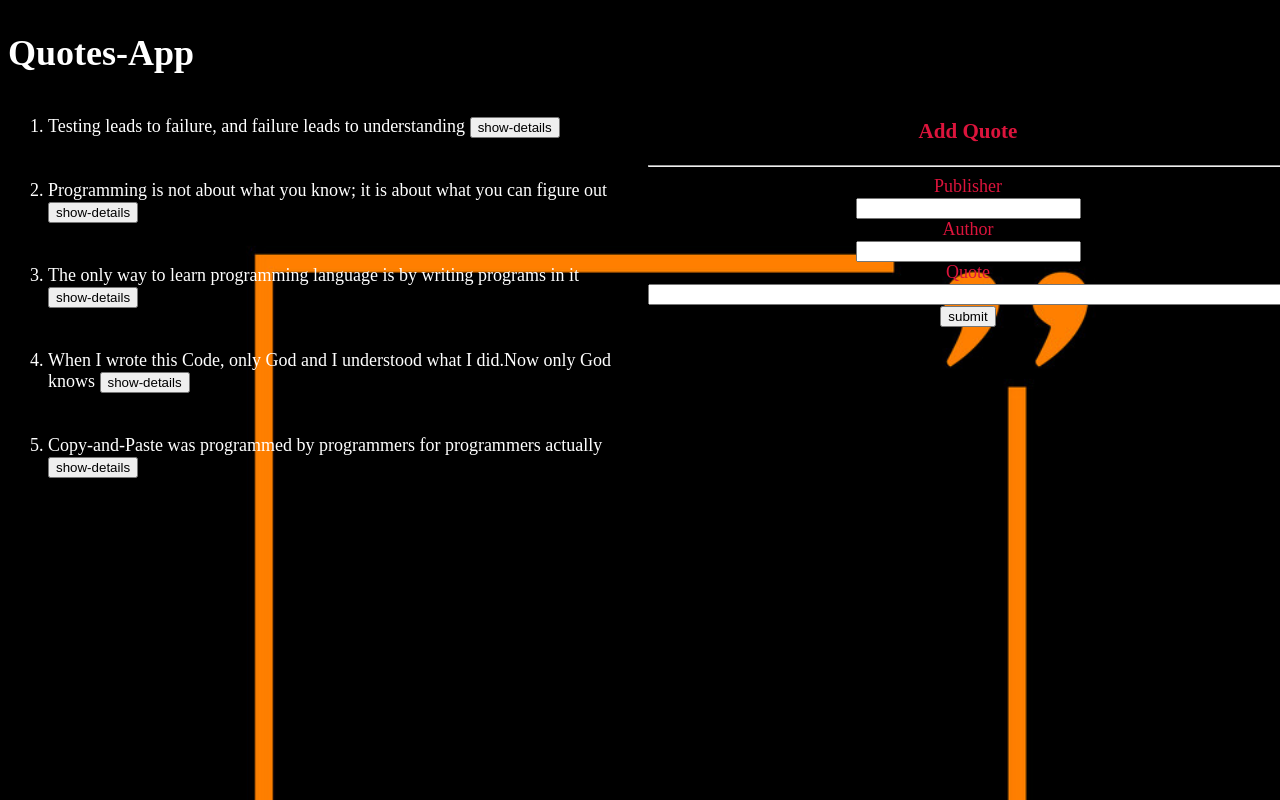
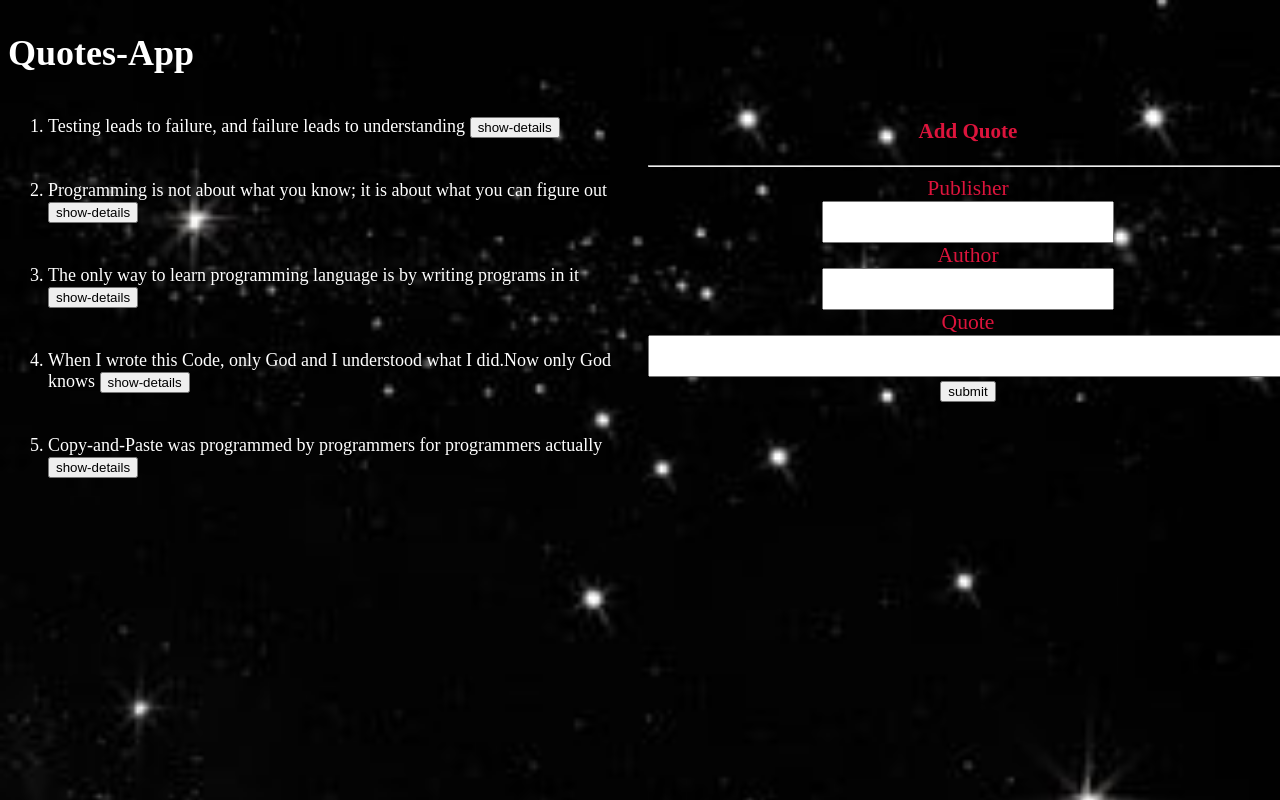
Before and after one commit to asandelarvine/Angular_Quotes, an Angular app: page / in a window 1280 px wide. Built offline with nearby package versions, Linux system fonts and the light colour scheme.

Commit message:
input styling on the form

```diff
--- a/src/app/quotes-details/quotes-details.component.html
+++ b/src/app/quotes-details/quotes-details.component.html
@@ -3,6 +3,7 @@
 {{quotes.quote}}
 
 
+
 <button (click)="DeleteFunction(true)">delete-quote</button>
 <button (click)="UpVoteFunction()">upvote{{quotes.upvote}}</button>
 <button (click)="DownVoteFunction()">downvote{{quotes.downvote}}</button>
--- a/src/app/quotes-form/quotes-form.component.css
+++ b/src/app/quotes-form/quotes-form.component.css
@@ -1,5 +1,10 @@
 .label{
     text-align: center;
     color: crimson;
+    font-size: larger;
+}
+input{
+    line-height: 2em;
+    font-size: large;
 
 }
--- a/src/styles.css
+++ b/src/styles.css
@@ -1,6 +1,6 @@
 /* You can add global styles to this file, and also import other style files */
 body{
-    background-image: url(./assets/quotes4.jpg) ;
+    background-image: url(./assets/quotes5.jpg) ;
     background-repeat: no-repeat;
     background-size: cover;
     position: fixed;
```
